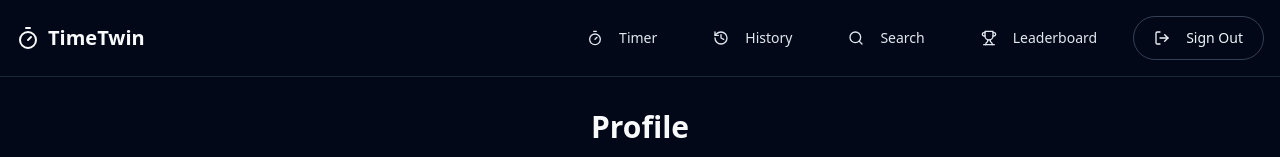
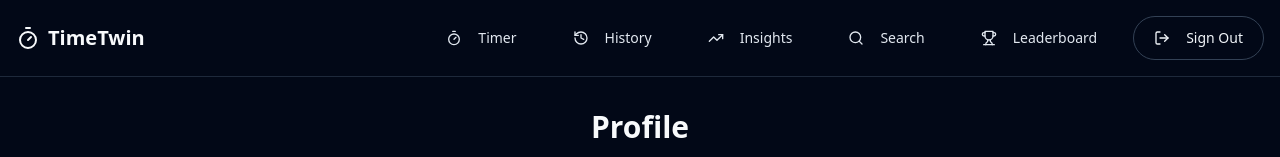
Before and after one commit to jonathanlal/TimeTwin, a Next.js app in the folder apps/web/: page /profile in a window 1280 px wide. Shown: the top 157 px of the page. Built offline with nearby package versions, Linux system fonts and the light colour scheme; no server answers.

Commit message:
feat: add Insights navigation to leaderboard and profile pages

```diff
--- a/apps/web/src/app/leaderboard/page.tsx
+++ b/apps/web/src/app/leaderboard/page.tsx
@@ -6,7 +6,7 @@ import Link from 'next/link'
 import { useAuth } from '@/contexts/AuthContext'
 import { Button } from '@/components/ui/button'
 import { Card, CardContent, CardDescription, CardHeader, CardTitle } from '@/components/ui/card'
-import { Timer, Trophy, Medal, Award, User, LogOut, History as HistoryIcon, Search } from 'lucide-react'
+import { Timer, Trophy, Medal, Award, User, LogOut, History as HistoryIcon, Search, TrendingUp } from 'lucide-react'
 import { getGlobalLeaderboard, getCountryLeaderboard, getAllCountries, signOut, type LeaderboardEntry, type Country } from '@timetwin/api-sdk'
 
 export default function LeaderboardPage() {
@@ -105,6 +105,12 @@ export default function LeaderboardPage() {
                   <Link href="/history">
                     <HistoryIcon className="h-4 w-4 mr-2" />
                     History
+                  </Link>
+                </Button>
+                <Button variant="ghost" asChild>
+                  <Link href="/insights">
+                    <TrendingUp className="h-4 w-4 mr-2" />
+                    Insights
                   </Link>
                 </Button>
                 <Button variant="ghost" asChild>
--- a/apps/web/src/app/profile/page.tsx
+++ b/apps/web/src/app/profile/page.tsx
@@ -16,7 +16,7 @@ import { Button } from '@/components/ui/button'
 import { Input } from '@/components/ui/input'
 import { Label } from '@/components/ui/label'
 import { Card, CardContent, CardHeader, CardTitle, CardDescription } from '@/components/ui/card'
-import { Timer as TimerIcon, LogOut, Trophy, User as UserIcon, History as HistoryIcon, Search } from 'lucide-react'
+import { Timer as TimerIcon, LogOut, Trophy, User as UserIcon, History as HistoryIcon, Search, TrendingUp } from 'lucide-react'
 
 export default function ProfilePage() {
   const router = useRouter()
@@ -146,6 +146,12 @@ export default function ProfilePage() {
               <Link href="/history">
                 <HistoryIcon className="h-4 w-4 mr-2" />
                 History
+              </Link>
+            </Button>
+            <Button variant="ghost" asChild>
+              <Link href="/insights">
+                <TrendingUp className="h-4 w-4 mr-2" />
+                Insights
               </Link>
             </Button>
             <Button variant="ghost" asChild>
```
